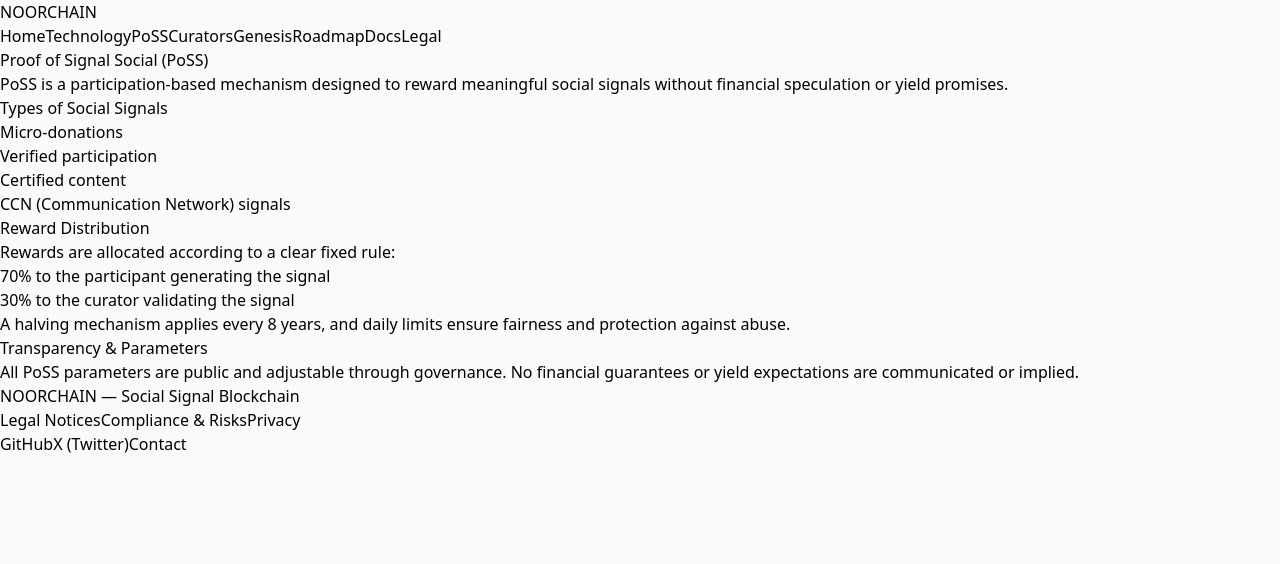
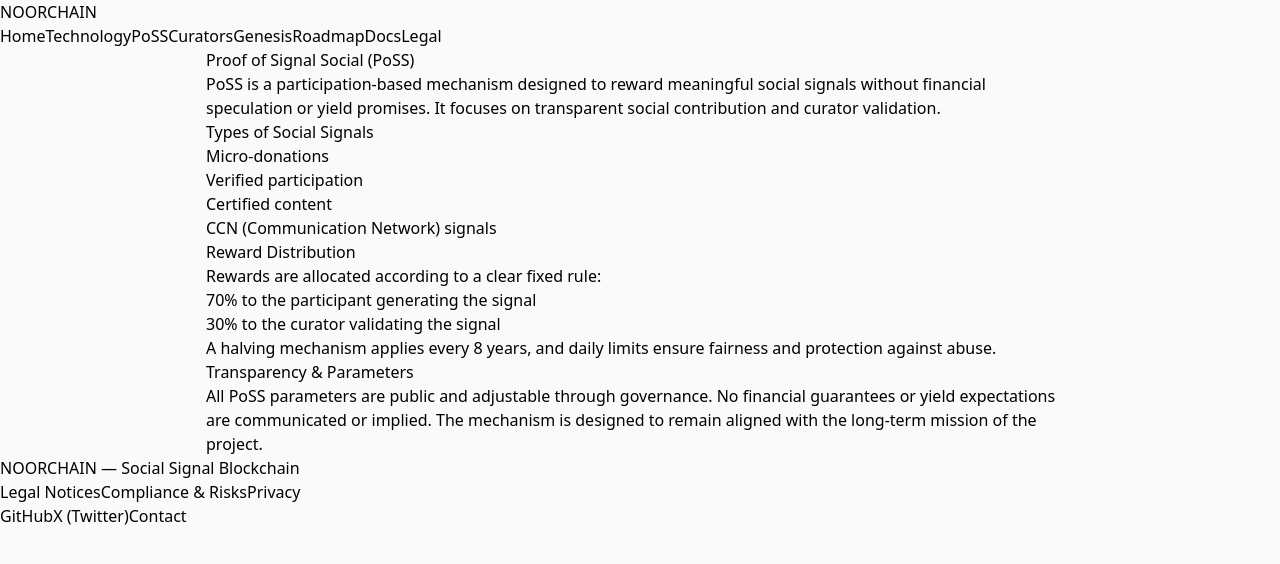
Before and after one commit to noorfinances-eng/noorchain-core, a Next.js app in the folder site/: page /poss in a window 1280 px wide. Shown: the top 564 px of the page. Built offline with nearby package versions, Linux system fonts and the light colour scheme.

Commit message:
Update page.tsx

```diff
--- a/site/app/poss/page.tsx
+++ b/site/app/poss/page.tsx
@@ -1,15 +1,18 @@
 export default function PoSSPage() {
   return (
-    <main className="px-8 py-16 max-w-3xl">
-      <h1 className="text-4xl font-bold mb-6">Proof of Signal Social (PoSS)</h1>
+    <main className="container py-16">
+      <h1 className="text-4xl font-bold mb-6">
+        Proof of Signal Social (PoSS)
+      </h1>
 
-      <p className="text-lg text-gray-700 mb-6">
+      <p className="text-lg text-gray-700 mb-6 max-w-3xl">
         PoSS is a participation-based mechanism designed to reward meaningful
-        social signals without financial speculation or yield promises.
+        social signals without financial speculation or yield promises. It
+        focuses on transparent social contribution and curator validation.
       </p>
 
       {/* Types of Signals */}
-      <section className="mb-10">
+      <section className="mb-10 max-w-3xl">
         <h2 className="text-2xl font-semibold mb-3">Types of Social Signals</h2>
         <ul className="list-disc pl-6 text-gray-700 space-y-2">
           <li>Micro-donations</li>
@@ -20,7 +23,7 @@ export default function PoSSPage() {
       </section>
 
       {/* Reward Model */}
-      <section className="mb-10">
+      <section className="mb-10 max-w-3xl">
         <h2 className="text-2xl font-semibold mb-3">Reward Distribution</h2>
         <p className="text-gray-700 mb-3">
           Rewards are allocated according to a clear fixed rule:
@@ -37,11 +40,15 @@ export default function PoSSPage() {
       </section>
 
       {/* Transparency */}
-      <section>
-        <h2 className="text-2xl font-semibold mb-3">Transparency & Parameters</h2>
+      <section className="max-w-3xl">
+        <h2 className="text-2xl font-semibold mb-3">
+          Transparency & Parameters
+        </h2>
         <p className="text-gray-700">
           All PoSS parameters are public and adjustable through governance.
-          No financial guarantees or yield expectations are communicated or implied.
+          No financial guarantees or yield expectations are communicated or
+          implied. The mechanism is designed to remain aligned with the
+          long-term mission of the project.
         </p>
       </section>
     </main>
```
